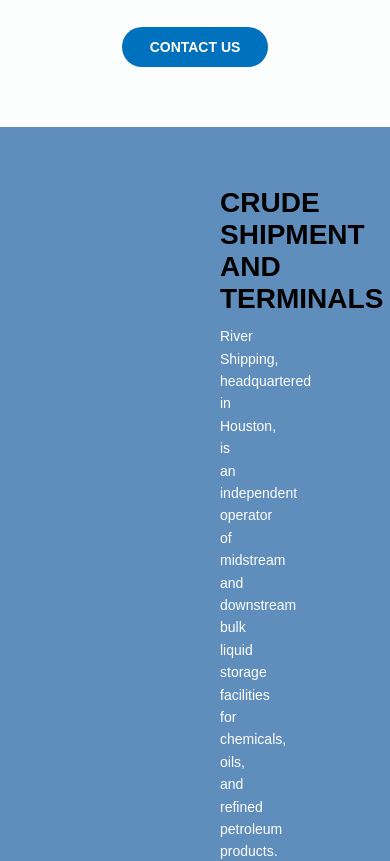
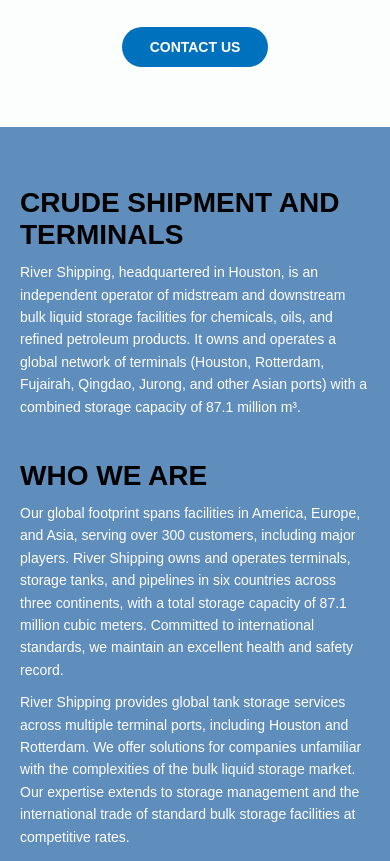
Before and after one commit to Clara4555/embex, a website built with Vite: page src/pages/crude-shipment.html in a window 390 px wide. Shown: the part 1851-2712 px from the top of the page. Built offline with nearby package versions, Linux system fonts and the light colour scheme.

Commit message:
more changes

```diff
--- a/src/styles/crude-tranship.css
+++ b/src/styles/crude-tranship.css
@@ -184,6 +184,12 @@
         padding: 20px;
     }
 
+    .crude-container{
+      background-color: #1c5fa3af;
+      padding: 60px 20px;
+      /* padding-left: 0px !important; */
+  }
+
     .section-title {
         font-size: 22px;
     }
```
Also changed, not shown: src/pages/about-us.html (+1 -1 lines).
